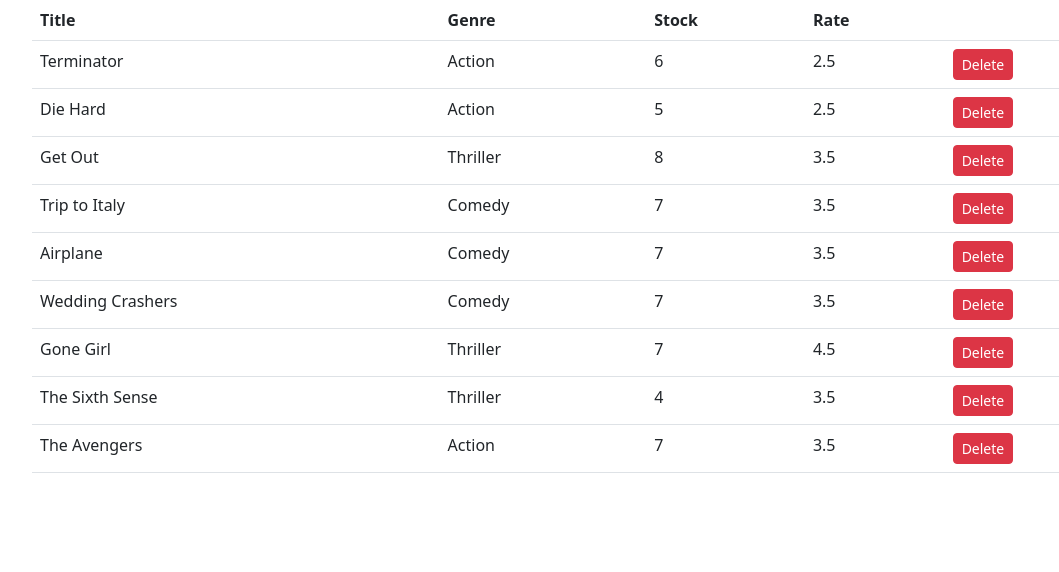
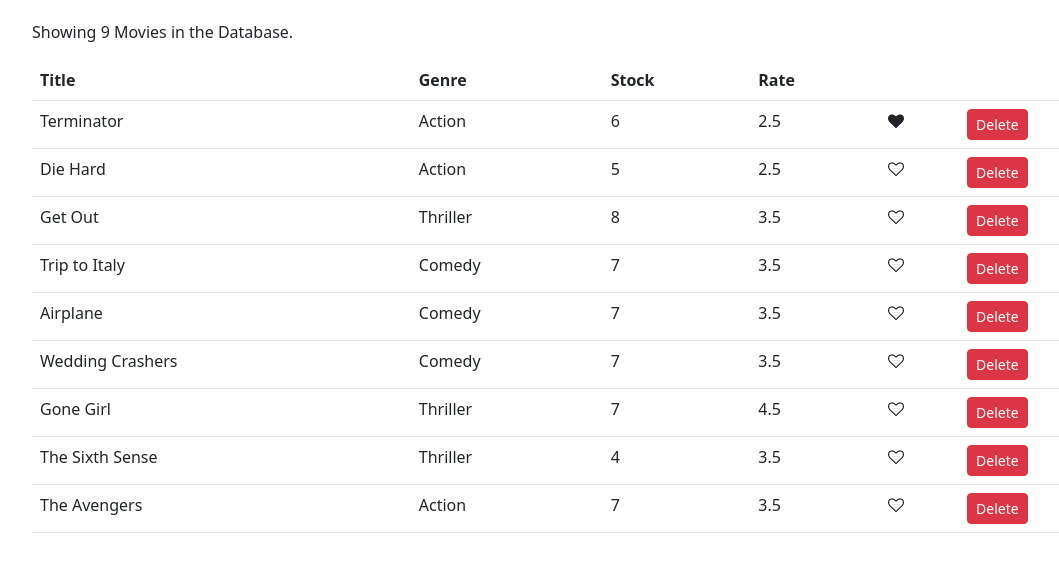
Before and after one commit to iamdushan/RentalWebApp-Frontend, a React (Create React App) app: page / in a window 1280 px wide. Shown: the top 572 px of the page, without its empty margins (50-1109 px from the left). Built offline with nearby package versions, Linux system fonts and the light colour scheme.

Commit message:
Added like.jsx

```diff
--- /dev/null
+++ b/src/components/commons/like.jsx
@@ -0,0 +1,16 @@
+import React from "react";
+
+const Like = (props) => {
+  let classes = "fa fa-heart";
+  if (!props.liked) classes += "-o";
+  return (
+    <i
+      onClick={props.onClick}
+      style={{ cursor: "pointer" }}
+      className={classes}
+      arial-hidden="true"
+    />
+  );
+};
+
+export default Like;
--- a/src/components/movies.jsx
+++ b/src/components/movies.jsx
@@ -1,3 +1,4 @@
+import Like from "./commons/like";
 import React, { Component } from "react";
 import { getMovies } from "../services/fakeMovieService";
 
@@ -12,8 +13,23 @@
     this.setState({ movies });
   };
 
+  //Handle Like Button
+  handleLike = (movie) => {
+    const movies = [...this.state.movies];
+    const index = movies.indexOf(movie);
+    movies[index] = { ...movies[index] };
+    movies[index].liked = !movies[index].liked;
+    this.setState({ movies });
+  };
+
   render() {
+    const { length: count } = this.state.movies; //Object destructuring and length rename as count
+
+    if (count === 0) return <p>There are no Movies in the Database.</p>; //Updating movies count
+
     return (
+      <React.Fragment>
+        <p>Showing {count} Movies in the Database.</p>
         <table className="table">
           <thead>
             <tr>
@@ -21,6 +37,7 @@
               <th>Genre</th>
               <th>Stock</th>
               <th>Rate</th>
+              <th></th>
               <th></th>
             </tr>
           </thead>
@@ -31,6 +48,12 @@
                 <td>{movie.genre.name}</td>
                 <td>{movie.numberInStock}</td>
                 <td>{movie.dailyRentalRate}</td>
+                <td>
+                  <Like
+                    liked={movie.liked}
+                    onClick={() => this.handleLike(movie)}
+                  />
+                </td>
                 <td>
                   <button
                     onClick={() => this.handleDelete(movie)}
@@ -43,6 +66,7 @@
             ))}
           </tbody>
         </table>
+      </React.Fragment>
     );
   }
 }
--- a/src/index.css
+++ b/src/index.css
@@ -1,13 +1,14 @@
 body {
   margin: 0;
-  font-family: -apple-system, BlinkMacSystemFont, 'Segoe UI', 'Roboto', 'Oxygen',
-    'Ubuntu', 'Cantarell', 'Fira Sans', 'Droid Sans', 'Helvetica Neue',
+  padding: 20px 0 0 0;
+  font-family: -apple-system, BlinkMacSystemFont, "Segoe UI", "Roboto", "Oxygen",
+    "Ubuntu", "Cantarell", "Fira Sans", "Droid Sans", "Helvetica Neue",
     sans-serif;
   -webkit-font-smoothing: antialiased;
   -moz-osx-font-smoothing: grayscale;
 }
 
 code {
-  font-family: source-code-pro, Menlo, Monaco, Consolas, 'Courier New',
+  font-family: source-code-pro, Menlo, Monaco, Consolas, "Courier New",
     monospace;
 }
--- a/src/services/fakeMovieService.js
+++ b/src/services/fakeMovieService.js
@@ -7,64 +7,65 @@
     genre: { _id: "5b21ca3eeb7f6fbccd471818", name: "Action" },
     numberInStock: 6,
     dailyRentalRate: 2.5,
-    publishDate: "2018-01-03T19:04:28.809Z"
+    publishDate: "2018-01-03T19:04:28.809Z",
+    liked: true,
   },
   {
     _id: "5b21ca3eeb7f6fbccd471816",
     title: "Die Hard",
     genre: { _id: "5b21ca3eeb7f6fbccd471818", name: "Action" },
     numberInStock: 5,
-    dailyRentalRate: 2.5
+    dailyRentalRate: 2.5,
   },
   {
     _id: "5b21ca3eeb7f6fbccd471817",
     title: "Get Out",
     genre: { _id: "5b21ca3eeb7f6fbccd471820", name: "Thriller" },
     numberInStock: 8,
-    dailyRentalRate: 3.5
+    dailyRentalRate: 3.5,
   },
   {
     _id: "5b21ca3eeb7f6fbccd471819",
     title: "Trip to Italy",
     genre: { _id: "5b21ca3eeb7f6fbccd471814", name: "Comedy" },
     numberInStock: 7,
-    dailyRentalRate: 3.5
+    dailyRentalRate: 3.5,
   },
   {
     _id: "5b21ca3eeb7f6fbccd47181a",
     title: "Airplane",
     genre: { _id: "5b21ca3eeb7f6fbccd471814", name: "Comedy" },
     numberInStock: 7,
-    dailyRentalRate: 3.5
+    dailyRentalRate: 3.5,
   },
   {
     _id: "5b21ca3eeb7f6fbccd47181b",
     title: "Wedding Crashers",
     genre: { _id: "5b21ca3eeb7f6fbccd471814", name: "Comedy" },
     numberInStock: 7,
-    dailyRentalRate: 3.5
+    dailyRentalRate: 3.5,
   },
   {
     _id: "5b21ca3eeb7f6fbccd47181e",
     title: "Gone Girl",
     genre: { _id: "5b21ca3eeb7f6fbccd471820", name: "Thriller" },
     numberInStock: 7,
-    dailyRentalRate: 4.5
+    dailyRentalRate: 4.5,
   },
   {
     _id: "5b21ca3eeb7f6fbccd47181f",
     title: "The Sixth Sense",
     genre: { _id: "5b21ca3eeb7f6fbccd471820", name: "Thriller" },
     numberInStock: 4,
-    dailyRentalRate: 3.5
+    dailyRentalRate: 3.5,
   },
   {
     _id: "5b21ca3eeb7f6fbccd471821",
     title: "The Avengers",
     genre: { _id: "5b21ca3eeb7f6fbccd471818", name: "Action" },
     numberInStock: 7,
-    dailyRentalRate: 3.5
-  }
+    dailyRentalRate: 3.5,
+  },
 ];
 
 export function getMovies() {
@@ -72,13 +73,13 @@
 }
 
 export function getMovie(id) {
-  return movies.find(m => m._id === id);
+  return movies.find((m) => m._id === id);
 }
 
 export function saveMovie(movie) {
-  let movieInDb = movies.find(m => m._id === movie._id) || {};
+  let movieInDb = movies.find((m) => m._id === movie._id) || {};
   movieInDb.name = movie.name;
-  movieInDb.genre = genresAPI.genres.find(g => g._id === movie.genreId);
+  movieInDb.genre = genresAPI.genres.find((g) => g._id === movie.genreId);
   movieInDb.numberInStock = movie.numberInStock;
   movieInDb.dailyRentalRate = movie.dailyRentalRate;
 
@@ -91,7 +92,7 @@
 }
 
 export function deleteMovie(id) {
-  let movieInDb = movies.find(m => m._id === id);
+  let movieInDb = movies.find((m) => m._id === id);
   movies.splice(movies.indexOf(movieInDb), 1);
   return movieInDb;
 }
```
Lines whose indentation alone changed are shown as unchanged.
